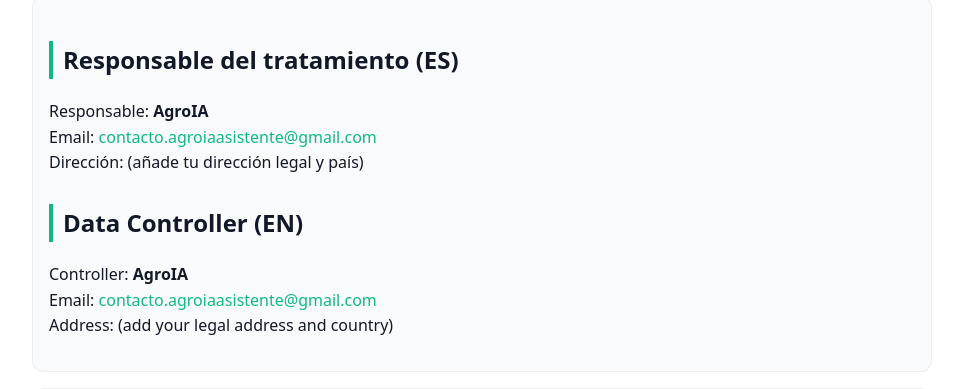
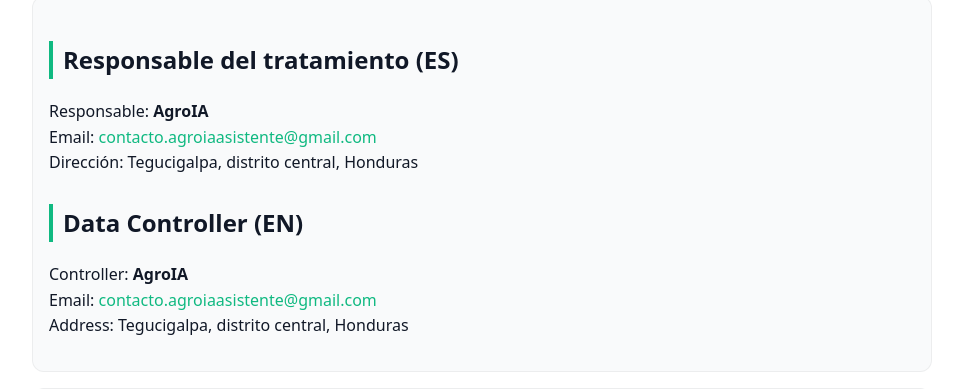
Before and after one commit to ecorea12/agroia-privacy, a plain HTML site: page index.html in a window 1280 px wide. Shown: the part 522-911 px from the top of the page, without its empty margins (158-1121 px from the left). Drawn offline with Linux system fonts and the light colour scheme.

Commit message:
Update index.html

```diff
--- a/index.html
+++ b/index.html
@@ -52,14 +52,14 @@
     <p>
       Responsable: <strong>AgroIA</strong><br/>
       Email: <a href="mailto:contacto.agroiaasistente@gmail.com">contacto.agroiaasistente@gmail.com</a><br/>
-      Dirección: (añade tu dirección legal y país)
+      Dirección: Tegucigalpa, distrito central, Honduras
     </p>
 
     <h2>Data Controller (EN)</h2>
     <p>
       Controller: <strong>AgroIA</strong><br/>
       Email: <a href="mailto:contacto.agroiaasistente@gmail.com">contacto.agroiaasistente@gmail.com</a><br/>
-      Address: (add your legal address and country)
+      Address: Tegucigalpa, distrito central, Honduras
     </p>
   </section>
 
@@ -182,11 +182,11 @@
   <section id="contact" class="grid">
     <div>
       <h2>Contacto (ES)</h2>
-      <p>Email: <a href="mailto:contacto.agroiaasistente@gmail.com">contacto.agroiaasistente@gmail.com</a><br/> Dirección: (añade tu dirección legal)</p>
+      <p>Email: <a href="mailto:contacto.agroiaasistente@gmail.com">contacto.agroiaasistente@gmail.com</a><br/> Dirección: Tegucigalpa, distrito central, Honduras </p>
     </div>
     <div>
       <h2>Contact (EN)</h2>
-      <p>Email: <a href="mailto:contacto.agroiaasistente@gmail.com">contacto.agroiaasistente@gmail.com</a><br/> Address: (add your legal address)</p>
+      <p>Email: <a href="mailto:contacto.agroiaasistente@gmail.com">contacto.agroiaasistente@gmail.com</a><br/> Address: Tegucigalpa, distrito central, Honduras </p>
     </div>
   </section>
 
```
